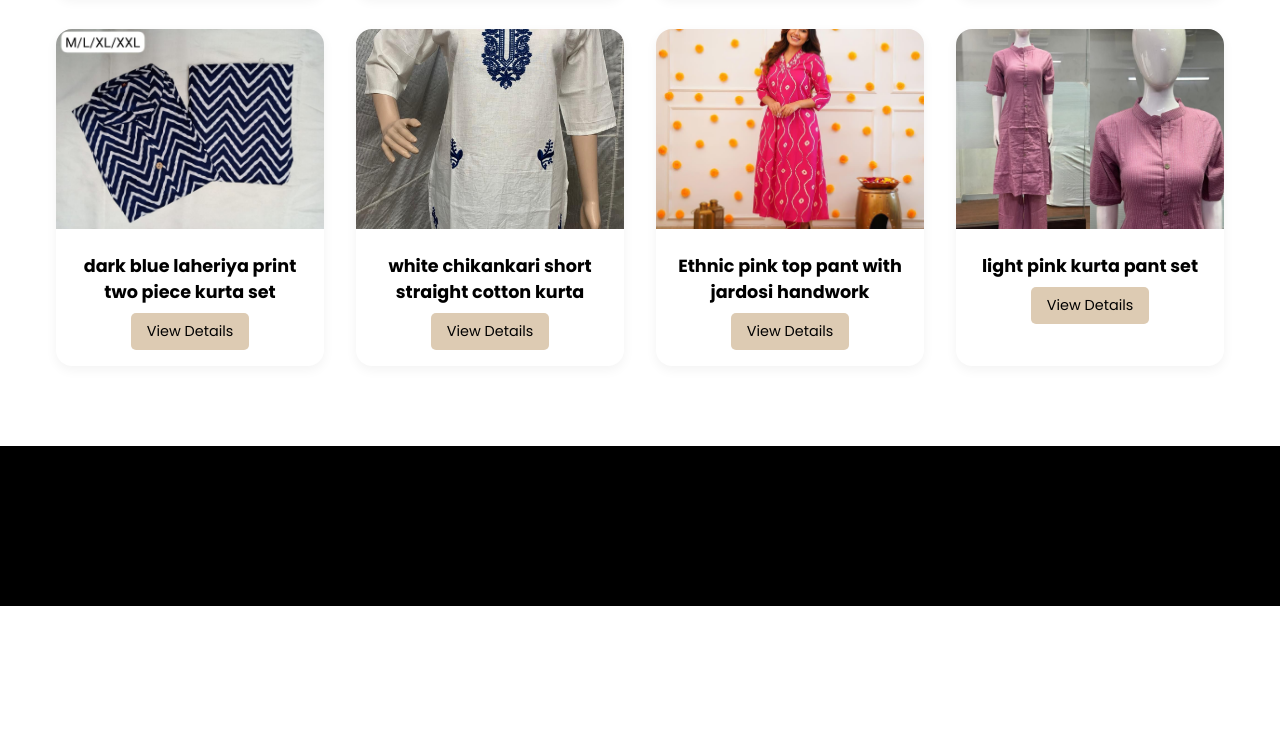
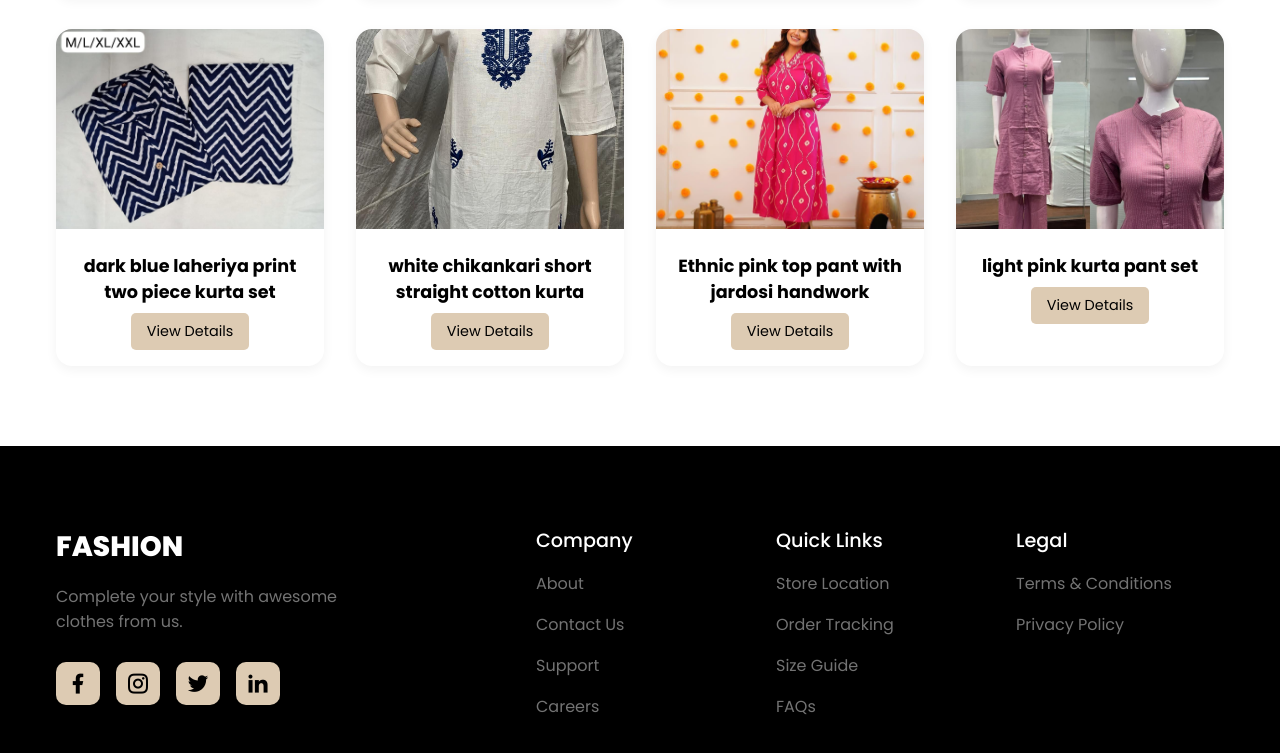
Before and after one commit to Prakhar-gith/Vastra-Web, a plain HTML site: page all-products.html in a window 1280 px wide. Shown: the part 1057-1810 px from the top of the page. Before the commit the page ends 1663 px from the top, so only its background shows below. Drawn offline with nearby package versions, Linux system fonts and the light colour scheme.

Commit message:
home redirect

```diff
--- a/all-products.html
+++ b/all-products.html
@@ -16,8 +16,11 @@
     <nav>
       <div class="nav__header">
         <div class="nav__logo logo">
-          <img src="./assets/Logo_5.jpg" alt="Vastra Logo" />
-        </div>
+            <a href="index.html">
+              <img src="./assets/Logo_5.jpg" alt="Vastra Logo" />
+            </a>
+          </div>
+
         <div class="nav__menu__btn" id="menu-btn">
           <i class="ri-menu-line"></i>
         </div>
@@ -39,11 +42,54 @@
 
     <!-- FOOTER (reuse your existing footer) -->
     <footer>
-      <div class="section__container footer__container">
-        <!-- Footer content -->
-      </div>
-    </footer>
-
+        <div class="section__container footer__container">
+          <div class="footer__col">
+            <div class="footer__logo">
+              <a href="#">FASHION</a>
+            </div>
+            <p>Complete your style with awesome clothes from us.</p>
+            <ul class="footer__socials">
+              <li>
+                <a href="#"><i class="ri-facebook-fill"></i></a>
+              </li>
+              <li>
+                <a href="#"><i class="ri-instagram-line"></i></a>
+              </li>
+              <li>
+                <a href="#"><i class="ri-twitter-fill"></i></a>
+              </li>
+              <li>
+                <a href="#"><i class="ri-linkedin-fill"></i></a>
+              </li>
+            </ul>
+          </div>
+          <div class="footer__col">
+            <h4>Company</h4>
+            <ul class="footer__links">
+              <li><a href="#">About</a></li>
+              <li><a href="#">Contact Us</a></li>
+              <li><a href="#">Support</a></li>
+              <li><a href="#">Careers</a></li>
+            </ul>
+          </div>
+          <div class="footer__col">
+            <h4>Quick Links</h4>
+            <ul class="footer__links">
+              <li><a href="#">Store Location</a></li>
+              <li><a href="#">Order Tracking</a></li>
+              <li><a href="#">Size Guide</a></li>
+              <li><a href="#">FAQs</a></li>
+            </ul>
+          </div>
+          <div class="footer__col">
+            <h4>Legal</h4>
+            <ul class="footer__links">
+              <li><a href="#">Terms & Conditions</a></li>
+              <li><a href="#">Privacy Policy</a></li>
+            </ul>
+          </div>
+        </div>
+      </footer>
     <!-- SCRIPT FILES -->
     <script src="main.js"></script>
     <script src="all-products.js"></script>
```
Also changed, not shown: index.html (+4 -1 lines), product.html (+5 -2 lines).
